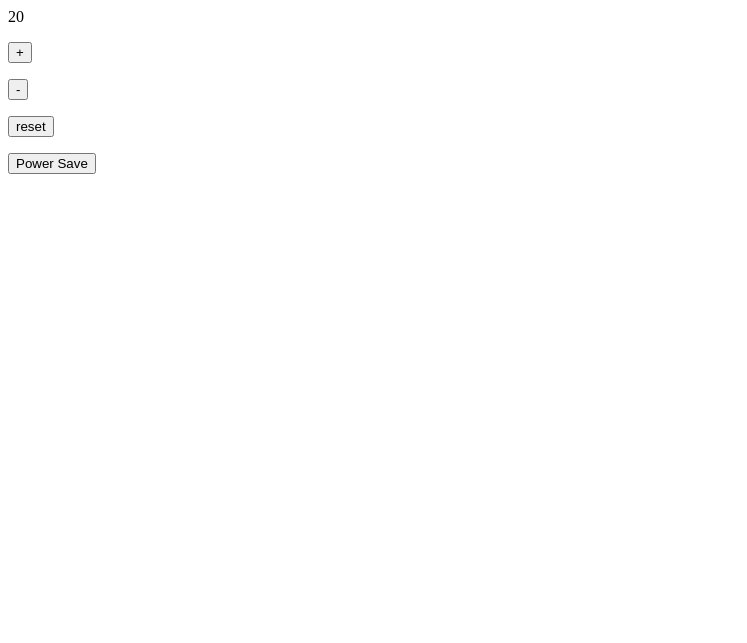
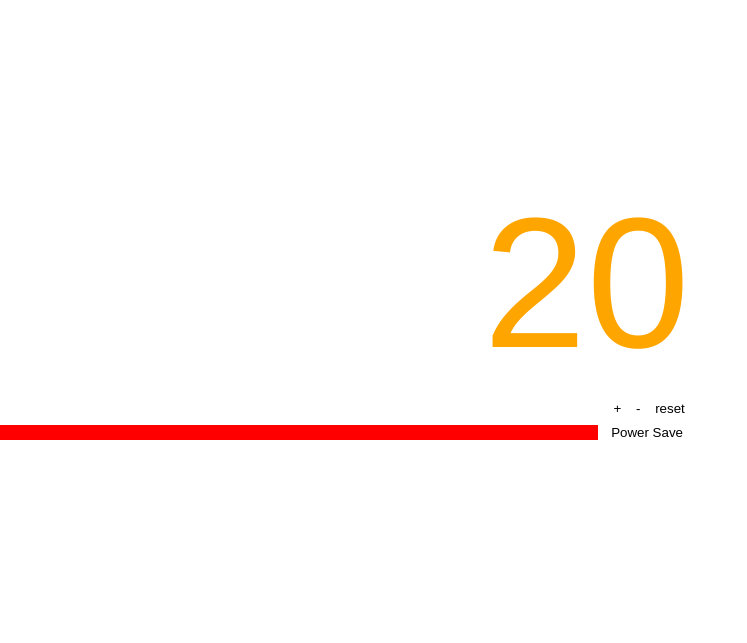
Before and after one commit to olucas92/Thermostat3JS, a plain HTML site: page index.html in a window 1280 px wide. Shown: the whole page, without its empty margins (0-747 px from the left). Drawn offline with nearby package versions, Linux system fonts and the light colour scheme.

Commit message:
css and style added, colour functioning working as well

```diff
--- /dev/null
+++ b/css/stylesheet.css
@@ -0,0 +1,110 @@
+* {
+  margin: 0;
+  padding: 0;
+}
+
+html {
+  height: 100%;
+}
+
+body {
+  font-family: Helvetica, Arial, sans-serif;
+  height: 100%;
+}
+
+span img {
+  height: calc(100% - 25px);
+  margin-left: -0.5em;
+}
+
+#left {
+  float: left;
+  width: 55%;
+  height: 100%;
+}
+
+#right {
+  float: left;
+  width: 45%;
+  height: 100%;
+  background-color: black;
+  text-align: left;
+}
+
+#contents {
+  display: inline;
+  float: right;
+  height: 58%;
+  width: 100%;
+  margin-top: 25%;
+  margin-bottom: 15%;
+  margin-right: 0.9em;
+  text-align: right;
+}
+
+#energy-colour {
+  font-size: 14.5vw;
+  height: 45%;
+}
+
+.low-usage {
+  color: green;
+}
+
+.medium-usage {
+  color: orange;
+}
+
+.high-usage {
+  color: red;
+}
+
+
+#plus-minus-reset {
+  margin: 0.3em 0.3em 0 0;
+}
+
+#plus-minus-reset p {
+  display: inline;
+  font-size: 2vw;
+  padding-left: 0.4em;
+}
+
+#contents button {
+  padding: 0;
+  border: none;
+  background: none;
+}
+
+#power-saving-mode {
+  font-size: 1.4em;
+  margin: 0.3em 0.3em 0 0;
+  font-size: 1.72vw;
+  background-color: red;
+}
+
+.blue {
+  color: #00CCFF;
+}
+
+.nothing {
+
+}
+
+#holiday-mode {
+  font-size: 1.4vw;
+  margin: 0.3em 0.3em 0 0;
+}
+
+#degrees {
+  margin-left: -0.03em;
+}
+
+#bar {
+  background-color: red;
+}
+
+#psm {
+  background-color: white;
+  padding-left: 1em;
+}
--- a/index.html
+++ b/index.html
@@ -2,6 +2,7 @@
 <head>
   <title> Thermostat </title>
   <meta charset='UTF-8'>
+  <link rel="stylesheet" href="css/stylesheet.css">
 </head>
 
 <body>
```
